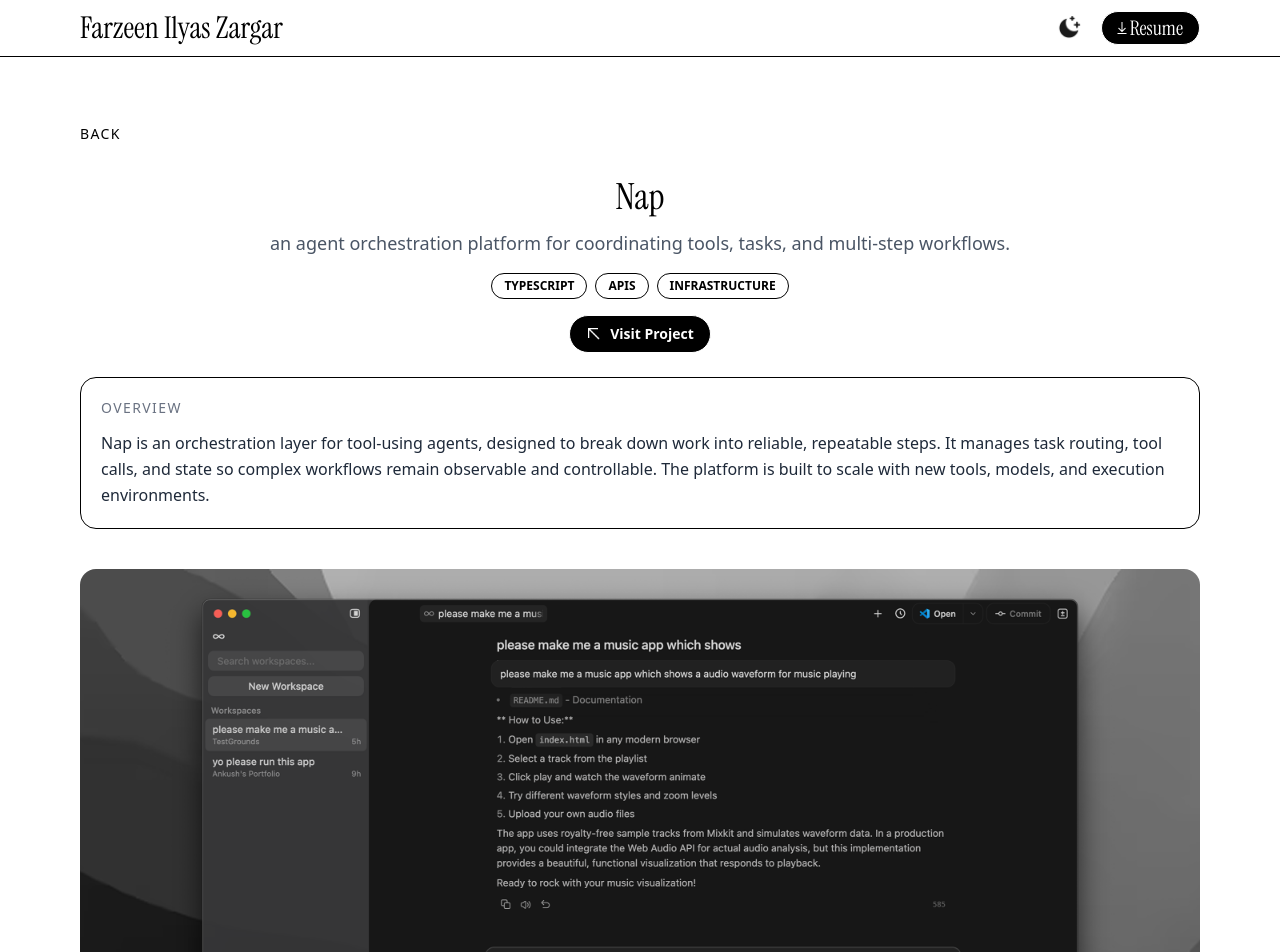
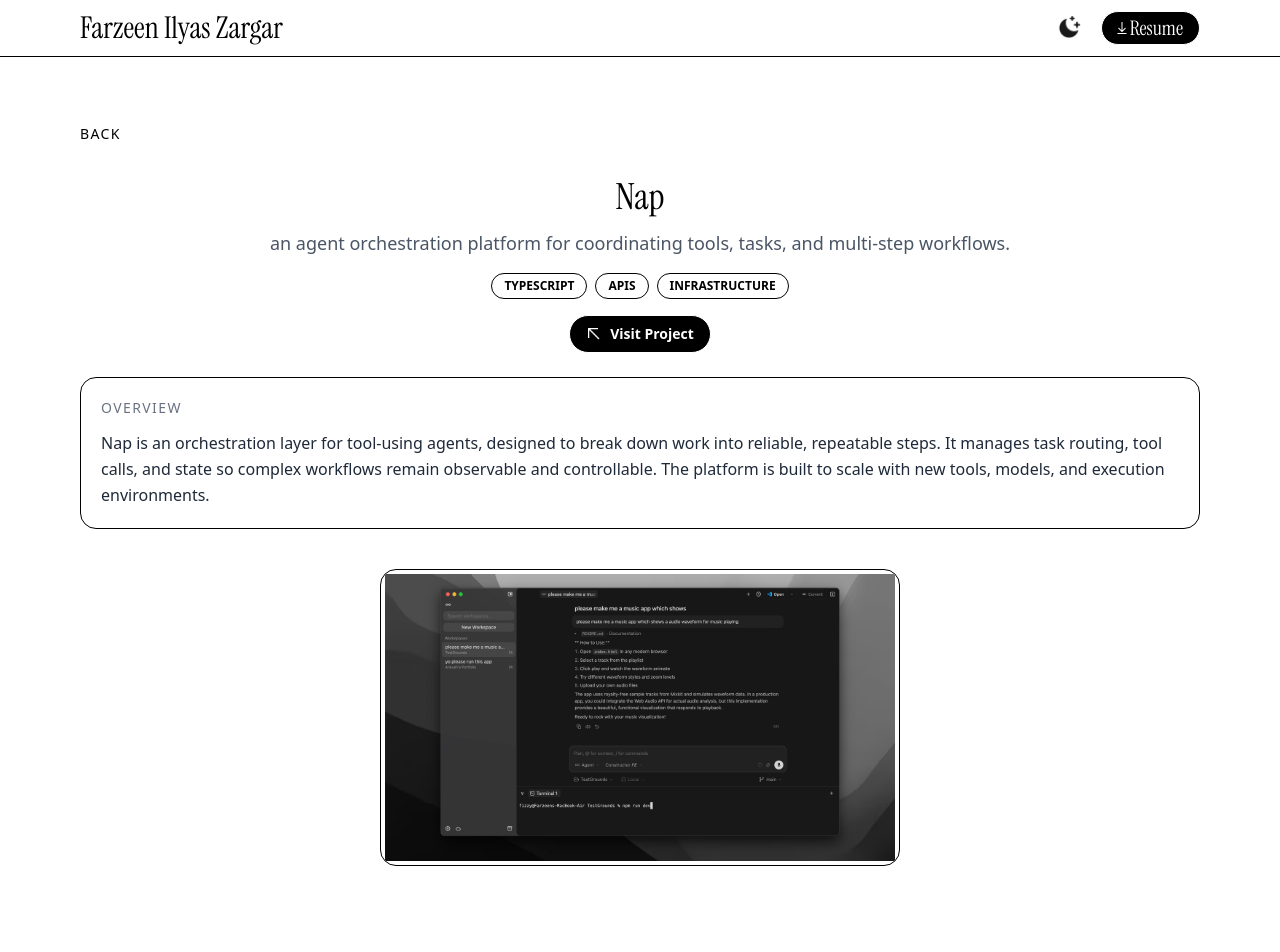
Before and after one commit to farzeenilyaszargar/Portfolio, a Next.js app: page /projects/nap in a window 1280 px wide. Shown: the top 952 px of the page. After the commit the page ends 930 px from the top, so only its background shows below. Built offline with nearby package versions, Linux system fonts and the light colour scheme.

Commit message:
Add borders and reduce project images

```diff
--- a/app/projects/[slug]/page.tsx
+++ b/app/projects/[slug]/page.tsx
@@ -90,12 +90,12 @@ export default async function ProjectPage({
             {gallery.map((src, index) => (
               <div
                 key={`${src}-${index}`}
-                className={`overflow-hidden rounded-2xl ${index === 0 ? "sm:col-span-2" : ""}`}
+                className={`mx-auto w-full max-w-[520px] overflow-hidden rounded-2xl border bg-white p-1 ${index === 0 ? "sm:col-span-2" : ""}`}
               >
                 <img
                   src={src}
                   alt={`${project.title} preview ${index + 1}`}
-                  className="h-auto w-full"
+                  className="h-auto w-full max-h-[320px] object-contain"
                   loading="lazy"
                 />
               </div>
```
